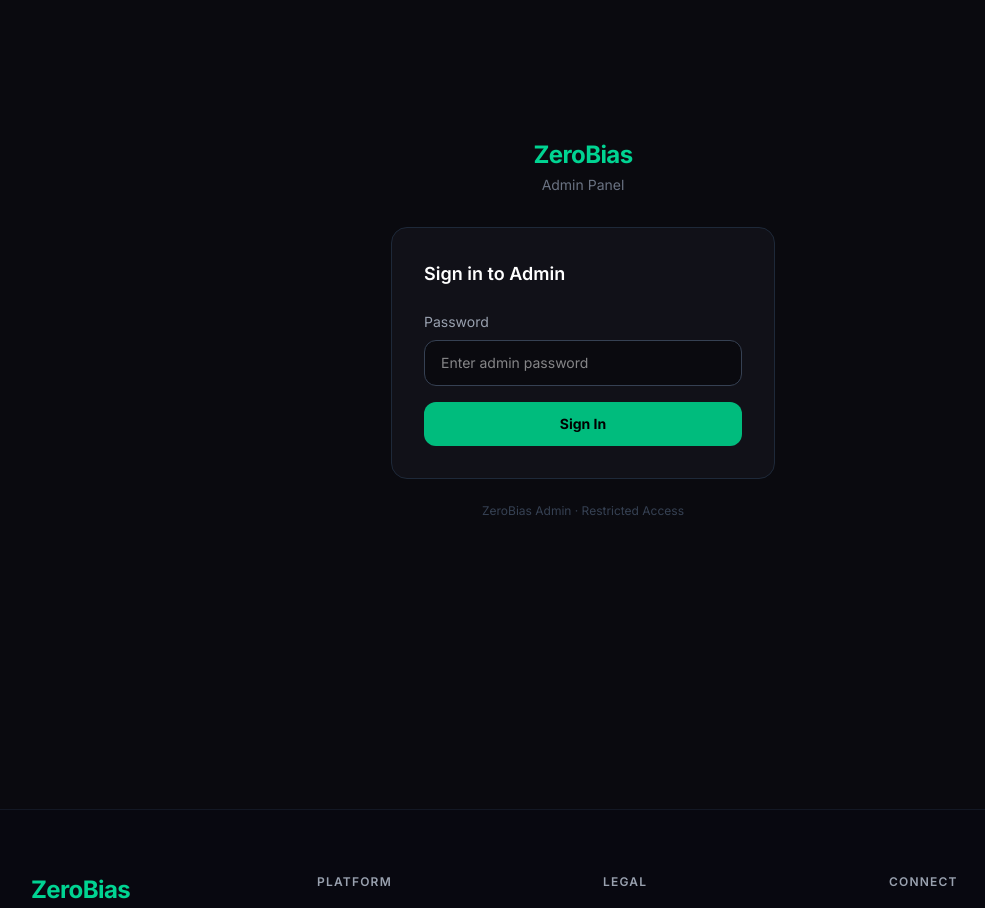
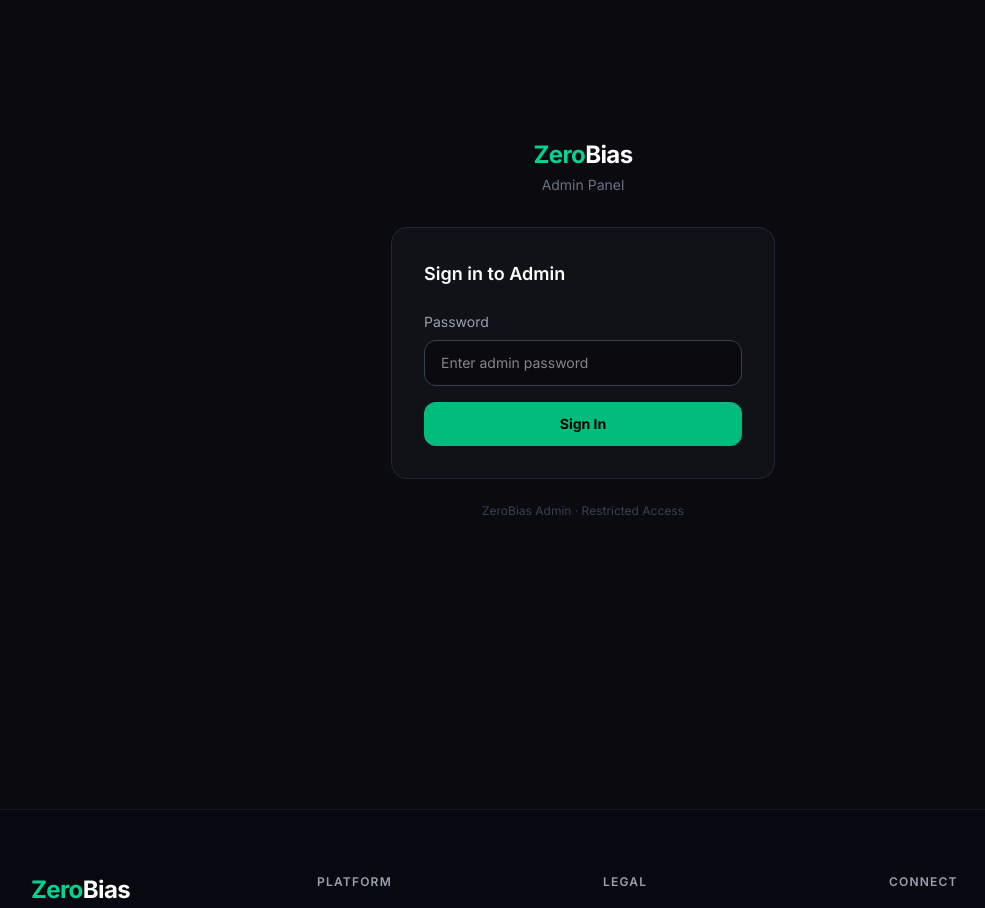
Before and after one commit to amitnvrsaydie-source/finguide-web, a Next.js app: page /admin in a window 1280 px wide. Shown: the part 140-1048 px from the top of the page, without its empty margins (57-1042 px from the left). Built offline with nearby package versions, Linux system fonts and the light colour scheme.

Commit message:
"Fix ZeroBias logo colors everywhere

```diff
--- a/app/admin/dashboard/page.tsx
+++ b/app/admin/dashboard/page.tsx
@@ -105,7 +105,7 @@
       {/* Top bar */}
       <div className="bg-[#111118] border-b border-gray-800 px-6 py-4 flex items-center justify-between">
         <div className="flex items-center gap-3">
-          <span className="text-emerald-400 font-bold text-lg">ZeroBias</span>
+          <span className="font-bold text-lg"><span className="text-emerald-400">Zero</span><span className="text-white">Bias</span></span>
           <span className="text-gray-600 text-sm">/ Admin</span>
         </div>
         <div className="flex items-center gap-4">
--- a/app/admin/page.tsx
+++ b/app/admin/page.tsx
@@ -31,7 +31,7 @@
     <div className="min-h-screen bg-[#0a0a0f] flex items-center justify-center px-4">
       <div className="w-full max-w-sm">
         <div className="text-center mb-8">
-          <p className="text-emerald-400 font-bold text-2xl tracking-tight">ZeroBias</p>
+          <p className="font-bold text-2xl tracking-tight"><span className="text-emerald-400">Zero</span><span className="text-white">Bias</span></p>
           <p className="text-gray-500 text-sm mt-1">Admin Panel</p>
         </div>
 
--- a/app/advisor/dashboard/page.tsx
+++ b/app/advisor/dashboard/page.tsx
@@ -117,7 +117,7 @@
       <div className="border-b border-gray-800/60">
         <div className="max-w-5xl mx-auto px-6 py-4 flex items-center justify-between">
           <div className="flex items-center gap-3">
-            <span className="text-white font-bold">Zero<span className="text-emerald-400">Bias</span></span>
+            <span className="font-bold"><span className="text-emerald-400">Zero</span><span className="text-white">Bias</span></span>
             <span className="text-gray-700">|</span>
             <span className="text-gray-400 text-sm">Advisor Portal</span>
           </div>
--- a/app/advisor/login/page.tsx
+++ b/app/advisor/login/page.tsx
@@ -61,7 +61,7 @@
       <div className="w-full max-w-sm">
         <div className="text-center mb-8 animate-fade-up">
           <Link href="/" className="inline-flex items-center gap-2 mb-6">
-            <span className="text-white font-bold text-lg">Zero<span className="text-emerald-400">Bias</span></span>
+            <span className="font-bold text-lg"><span className="text-emerald-400">Zero</span><span className="text-white">Bias</span></span>
           </Link>
           <h1 className="text-2xl font-bold text-white">Advisor Portal</h1>
           <p className="text-gray-500 text-sm mt-2">Sign in to manage your profile and bookings</p>
--- a/app/layout.tsx
+++ b/app/layout.tsx
@@ -84,8 +84,8 @@
 
               {/* Col 1 — Brand */}
               <div className="md:col-span-1">
-                <Link href="/" className="text-emerald-400 font-bold text-2xl tracking-tight">
-                  ZeroBias
+                <Link href="/" className="font-bold text-2xl tracking-tight">
+                  <span className="text-emerald-400">Zero</span><span className="text-white">Bias</span>
                 </Link>
                 <p className="text-gray-500 text-sm mt-3 leading-relaxed">
                   India's SEBI-verified advisor network. Connecting investors with qualified, unbiased financial advisors.
```
